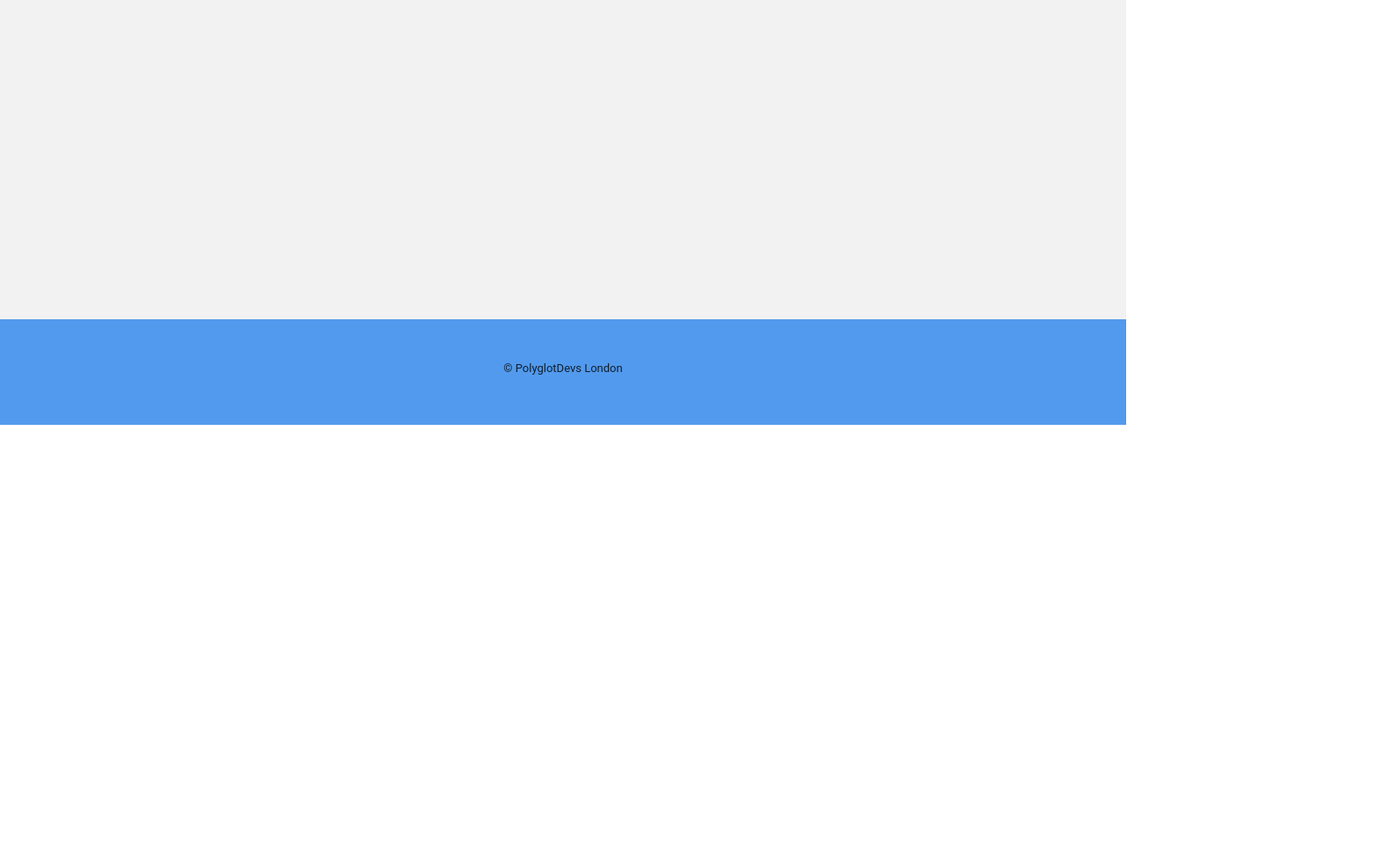
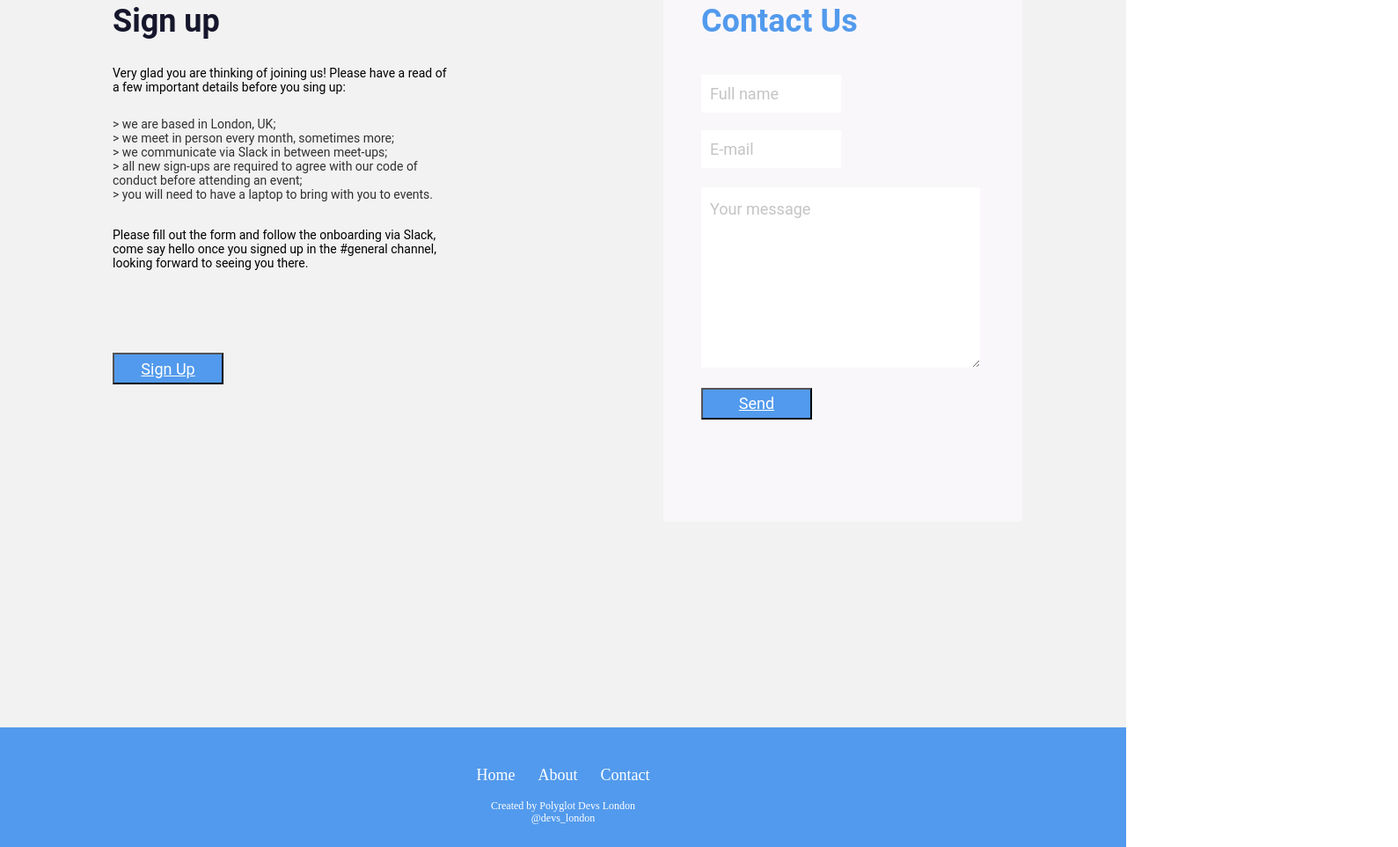
Before and after one commit to PolyglotDevsLondon/marketing-site, a Gatsby site: page /contact in a window 1280 px wide. Shown: the part 1080-2043 px from the top of the page at 88% size, 1589 px wide, since content can reach past the window. Before the commit the page ends 1563 px from the top, so only its background shows below. Built offline with nearby package versions, Linux system fonts and the light colour scheme; Gatsby itself is replaced by a stand-in of ours.

Commit message:
created footer based on designs

```diff
--- a/src/components/footer.css
+++ b/src/components/footer.css
@@ -1,11 +1,47 @@
 .footer {
     background: #529AED;
     font-size: 13px;
-    /* padding: 20px; */
-    padding-top: 2.5rem;
-    padding-bottom: 1.3rem;
+    padding-top: 1.5rem;
+    height: auto;
+    position: absolute;
+    bottom: 0;
+    width: 100%;
+    text-align: center;
+    color: #FFFFFF;
+}
+
+.footer-menu ul {
+    list-style: none;
+    margin: 0;
+}
+
+.footer-menu ul li {
+    display: inline-block;
+}
+
+.footer-menu ul li a {
+    display: block;
+    padding: 17px 13px;
+    color: #FFFFFF;
+    font-family: Raleway;
+    font-style: normal;
+    font-weight: 300;
+    font-size: 18px;
+    line-height: 21px;
     display: flex;
-    flex-flow: row wrap;
-    justify-content: center;
     align-items: center;
+    text-align: center;
+
 }
+
+.twitter a {
+    margin: 0;
+    padding: 0;
+    color: #FFF;
+    font-family: Raleway;
+    font-style: normal;
+    font-weight: 300;
+    text-rendering: optimizeLegibility;
+    font-size: 12px;
+    line-height: 14px;
+}
--- a/src/components/footer.js
+++ b/src/components/footer.js
@@ -5,9 +5,17 @@
 
 const Footer = () => (
   <div className="footer">
-    <div className="container">
-      <p>&copy; PolyglotDevs London</p>
-    </div>
+     <div className="footer-menu">
+        <ul>
+          <li><Link to="/">Home</Link></li>
+          <li><Link to="/about">About</Link></li>
+          <li><Link to="/contact">Contact</Link></li>
+        </ul>
+      </div>
+      <h6>Created by Polyglot Devs London</h6>
+      <div className="twitter">
+        <a href="https://twitter.com/devs_london" target="_blank"><p>@devs_london</p></a>
+      </div>
   </div>
 )
 
--- a/src/components/header.css
+++ b/src/components/header.css
@@ -5,6 +5,7 @@
   display: flex;
   flex-flow: column wrap;
   justify-content: space-around;
+  padding: 10px;
 }
 
 .title {
--- a/src/components/layout.css
+++ b/src/components/layout.css
@@ -29,16 +29,21 @@
   display: none;
 }
 
-body {
+html, body {
   margin: 0;
   padding: 0;
+  height: 100%;
   box-sizing: border-box;
+}
+
+.container {
+  height: 100%;
+  min-height: 100%;
+  position: relative;
 }
 
 a {
   background-color: transparent;
-  /* padding: 8px; */
-  /* margin: 10px; */
   -webkit-text-decoration-skip: objects;
   color: #16162C;
   text-decoration: none;
@@ -242,20 +247,15 @@
   line-height: 1.1;
 }
 h6 {
-  margin-left: 0;
-  margin-right: 0;
-  margin-top: 0;
-  padding-bottom: 0;
-  padding-left: 0;
-  padding-right: 0;
-  padding-top: 0;
-  margin-bottom: 1.45rem;
-  color: inherit;
-  font-family: -apple-system, BlinkMacSystemFont, Segoe UI, Roboto, Oxygen,
-    Ubuntu, Cantarell, Fira Sans, Droid Sans, Helvetica Neue, sans-serif;
+  margin: 0;
+  padding: 0;
+  color: #FFF;
+  font-family: Raleway;
+  font-style: normal;
+  font-weight: 300;
   text-rendering: optimizeLegibility;
-  font-size: 0.78405rem;
-  line-height: 1.1;
+  font-size: 12px;
+  line-height: 14px;
 }
 hgroup {
   margin-left: 0;
@@ -543,3 +543,4 @@
 }
 
 @import url('https://fonts.googleapis.com/css?family=Raleway|Lobster|Roboto|Roboto+Condensed|Spectral+SC');
+@import url('https://fonts.googleapis.com/css?family=Raleway:300,400&display=swap');
--- a/src/components/layout.js
+++ b/src/components/layout.js
@@ -24,7 +24,7 @@
       }
     `}
     render={data => (
-      <>
+      <div className="container">
         <Helmet
           title={data.site.siteMetadata.title}
           meta={[
@@ -44,7 +44,7 @@
 
         </div>
         <Footer />
-      </>
+      </div>
     )}
   />
 )
--- a/src/pages/contact.js
+++ b/src/pages/contact.js
@@ -1,6 +1,7 @@
 import React from 'react'
 import { Link } from 'gatsby'
 import Navbar from '../components/navbar'
+import Layout from '../components/layout'
 import Footer from '../components/footer'
 
 import './contact.css'
@@ -8,7 +9,7 @@
 import '../components/footer.css'
 
 const ContactPage = () => (
-  <div>
+  <Layout>
     <div className="header2-container">
       <div className="navbar">
         <Navbar />
@@ -52,9 +53,7 @@
         </form>
         </div>
     </div>
-    <Footer />
-
-  </div>
+  </Layout>
   )
 
 export default ContactPage
--- a/src/pages/index.css
+++ b/src/pages/index.css
@@ -1,9 +1,9 @@
 .main-content {
   background-color: #F2F2F2;
   display: flex;
-  height: 900px;
   flex-flow: row wrap;
   justify-content: space-around;
+  padding-bottom: 109px;
 }
 
 .students {
```
